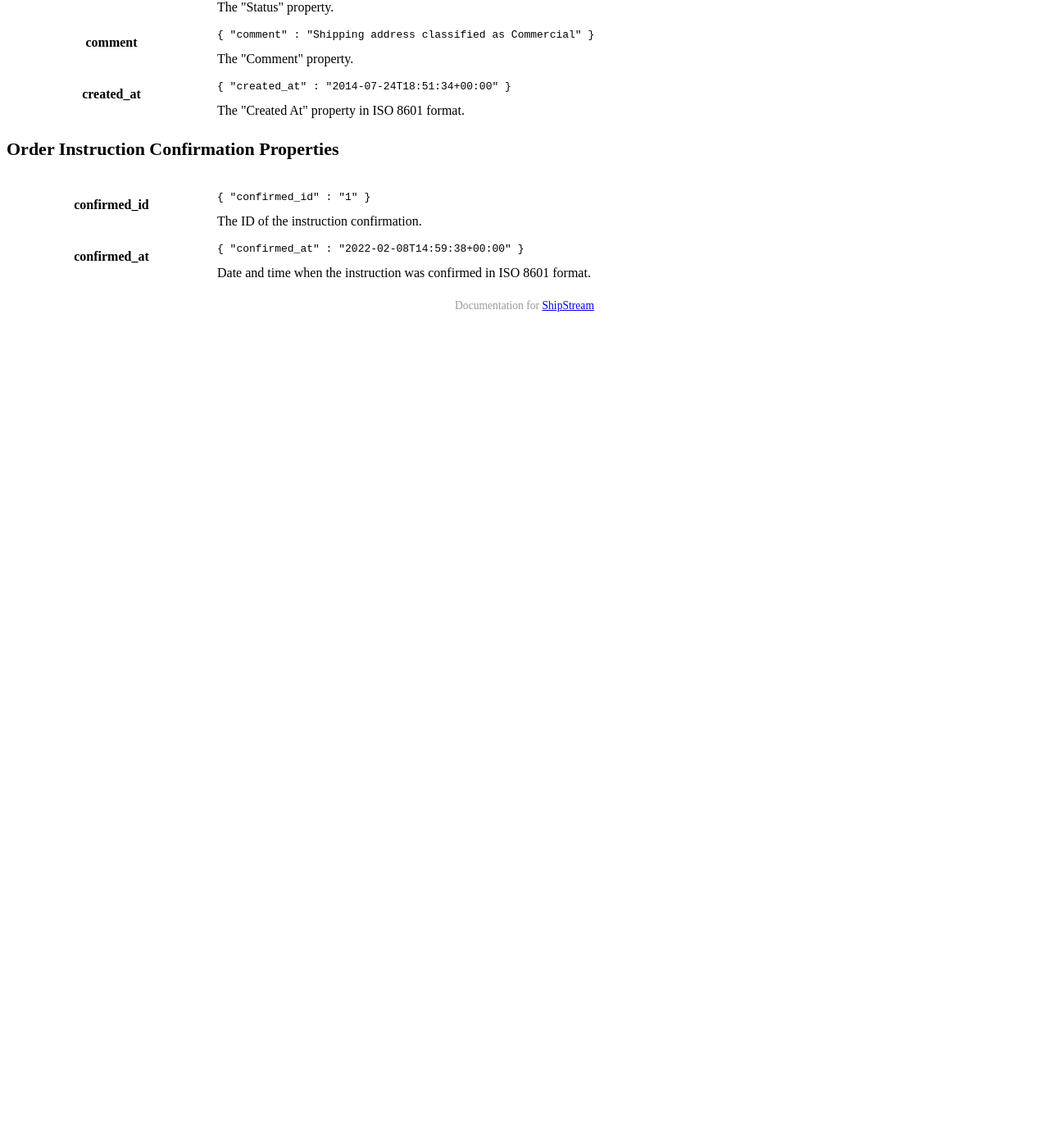
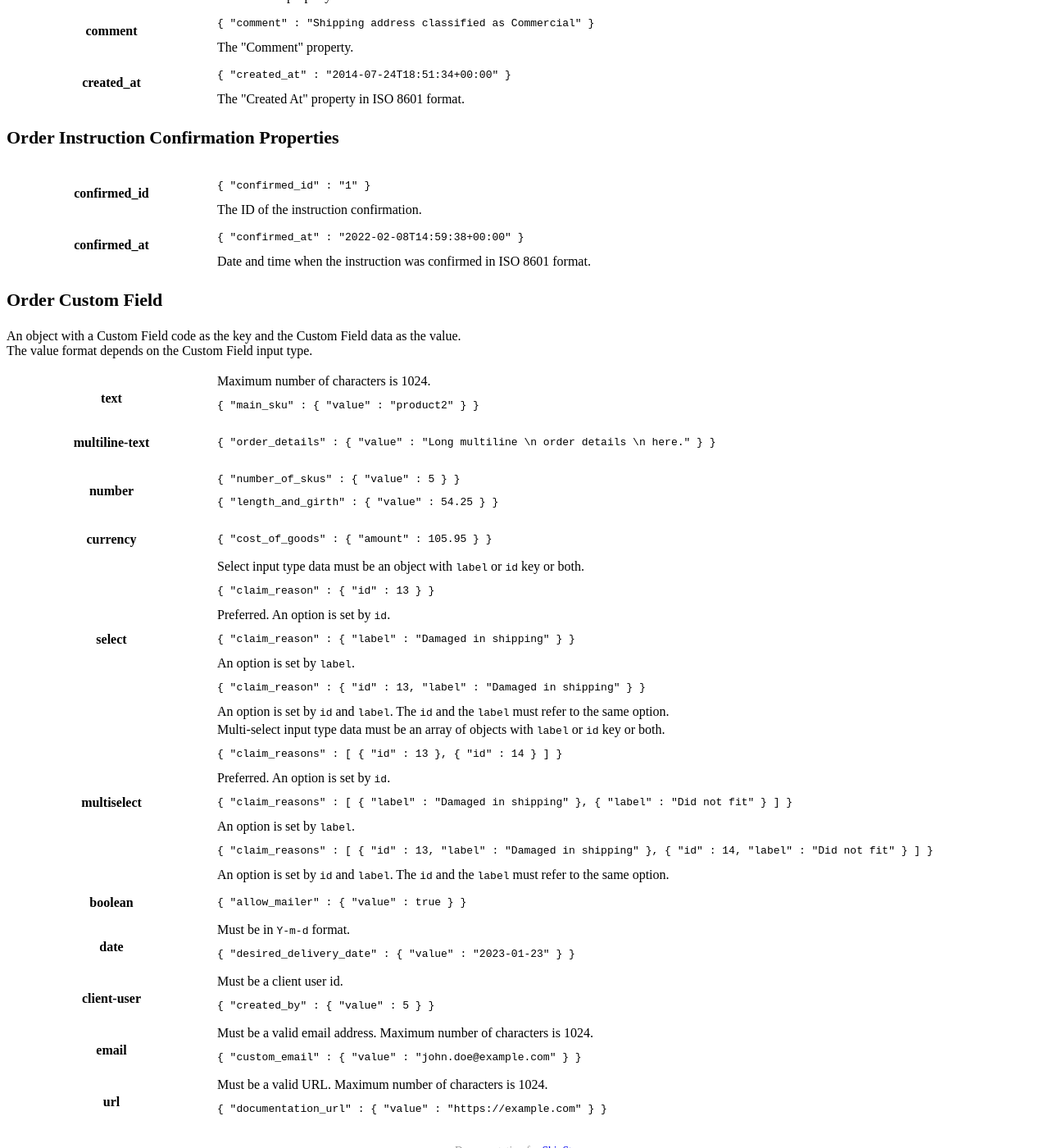
Before and after one commit to ShipStream/shipstream.github.io, a Jekyll site: the page built from _posts/2014-07-25-order.md, in a window 1280 px wide and 1400 px high, scrolled down 25277 px. Shown: the whole window at 82% size. Built offline with Jekyll 4.4.1, drawn with Linux system fonts in a browser that asks for light colours; a style sheet for code colours, icons or effects is not loaded; before the commit the page ends 25678 px from its top, so only the background shows below that; some of the changed text lies outside the part shown.

Commit message:
Order custom fields (#63)
* Add Order Custom Field documentation.

* Update order import formats.

* Fix order.edit parameters formatting.

* Fix order.edit custom fields format.

* Fix order.edit custom fields description.

* Add "Order Custom Field" entity property.

* Fix "label" and "id" formatting.

```diff
--- a/_posts/2014-07-25-order.md
+++ b/_posts/2014-07-25-order.md
@@ -29,6 +29,7 @@ order: 80
  * [Tracking Number](#tracking_number_properties) *(deprecated - please use [Package](#package_properties) instead)*
  * [Package](#package_properties)
  * [Status History](#status_history)
+ * [Order Custom Field](#order_custom_field)
 
 ----
 
@@ -230,7 +231,7 @@ generate_sscc
 : Generate Serial Shipping Container Codes option. If not specified will default to 'false'.
 
 custom_fields
-: Object with Custom Fields. See "<a href="/ref/order-custom-field.html">Order Custom Field</a>".
+: Object with Custom Fields. See [Order Custom Field](#order_custom_field).
 {:.code-defs}
 
 #### Return Value
@@ -333,24 +334,22 @@ Modify the Shipping Address and/or the Order Additional Data for the existing or
 
 2 _object_
 : Order Additional Data (see "[Order Additional Data](#order_additional_data)")
+
+3 _object_
+: Order Custom Field Operations (see "[Order Custom Field Operations](#order_custom_field_operations)")
 {:.code-defs.wide}
 
-3 _object_
-: Order Custom Fields (see "[Order Custom Fields](#order_custom_fields)")
-
-<h3 id="order_custom_fields">
-    Order Custom Fields
+<h3 id="order_custom_field_operations">
+    Order Custom Field Operations
 </h3>
 
-: The key is an operation name. The value is an array of Order Custom Fields data. Keys can be `set`, `add`, `remove`, `add_option`, `remove_option`.<br />
+An object with an operation name as the key and an array of the [Order Custom Field](#order_custom_field) data as the value for all operations except the `remove` operation. The `remove` operation only requires a list of custom field codes.<br />
+Allowed operations: `set`, `add`, `remove`, `add_option`, `remove_option`.<br />
 `set` - Replace all values.<br />
 `add` - Add new fields to existing, replace old values.<br />
 `remove` - Remove only fields specified.<br />
 `add_option` - Multi-selects only. Add an option without unsetting existing options.<br />
 `remove_option` - Multi-selects only. Remove an option without unsetting other options not listed.<br />
-Order Custom Fields data must be an object with `code` and `value` keys for all operations except `remove` operation. `remove` operation only requires `code` key.<br />
-`value` field for select input type must be an object with `label` or `id` key or both.<br />
-`value` field for multi-select input type must be an array of objects with `label` or `id` key or both.<br />
 {:.code-defs}
 
 #### Return Value
@@ -377,10 +376,10 @@ An object with the updated order's [Order Properties](#order_properties).
                 "shipping_method" : "ups_03"
             },
             {
-               "add":
-               [
-                   {"code" : "colors", "value": [{"label": "Red"}]}
-               ]
+                "add":
+                [
+                    {"colors" : [{"label" : "Red"}]}
+                ]
             }
         ]
     ]
@@ -2015,3 +2014,99 @@ true if the comment was added.
     </tr>
 </tbody>
 </table>
+
+<h3 id="order_custom_field">
+    Order Custom Field
+</h3>
+
+An object with a Custom Field code as the key and the Custom Field data as the value.<br />
+The value format depends on the Custom Field input type.<br />
+
+<table class="table-striped">
+<tbody>
+    <tr>
+        <th>text</th>
+        <td>
+            Maximum number of characters is 1024.<br />
+            <pre><code>{ "main_sku" : { "value" : "product2" } }</code></pre>
+        </td>
+    </tr>
+    <tr>
+        <th>multiline-text</th>
+        <td>
+            <pre><code>{ "order_details" : { "value" : "Long multiline \n order details \n here." } }</code></pre>
+        </td>
+    </tr>
+    <tr>
+        <th>number</th>
+        <td>
+            <pre><code>{ "number_of_skus" : { "value" : 5 } }</code></pre>
+            <pre><code>{ "length_and_girth" : { "value" : 54.25 } }</code></pre>
+        </td>
+    </tr>
+    <tr>
+        <th>currency</th>
+        <td>
+            <pre><code>{ "cost_of_goods" : { "amount" : 105.95 } }</code></pre>
+        </td>
+    </tr>
+    <tr>
+        <th>select</th>
+        <td>
+            Select input type data must be an object with <code>label</code> or <code>id</code> key or both.<br />
+            <pre><code>{ "claim_reason" : { "id" : 13 } }</code></pre>
+            Preferred. An option is set by <code>id</code>.<br />
+            <pre><code>{ "claim_reason" : { "label" : "Damaged in shipping" } }</code></pre>
+            An option is set by <code>label</code>.<br />
+            <pre><code>{ "claim_reason" : { "id" : 13, "label" : "Damaged in shipping" } }</code></pre>
+            An option is set by <code>id</code> and <code>label</code>. The <code>id</code> and the <code>label</code> must refer to the same option.<br/>
+        </td>
+    </tr>
+    <tr>
+        <th>multiselect</th>
+        <td>
+            Multi-select input type data must be an array of objects with <code>label</code> or <code>id</code> key or both.<br />
+            <pre><code>{ "claim_reasons" : [ { "id" : 13 }, { "id" : 14 } ] }</code></pre>
+            Preferred. An option is set by <code>id</code>.<br />
+            <pre><code>{ "claim_reasons" : [ { "label" : "Damaged in shipping" }, { "label" : "Did not fit" } ] }</code></pre>
+            An option is set by <code>label</code>.<br />
+            <pre><code>{ "claim_reasons" : [ { "id" : 13, "label" : "Damaged in shipping" }, { "id" : 14, "label" : "Did not fit" } ] }</code></pre>
+            An option is set by <code>id</code> and <code>label</code>. The <code>id</code> and the <code>label</code> must refer to the same option.<br/>
+        </td>
+    </tr>
+    <tr>
+        <th>boolean</th>
+        <td>
+            <pre><code>{ "allow_mailer" : { "value" : true } }</code></pre>
+        </td>
+    </tr>
+    <tr>
+        <th>date</th>
+        <td>
+            Must be in <code>Y-m-d</code> format.
+            <pre><code>{ "desired_delivery_date" : { "value" : "2023-01-23" } }</code></pre>
+        </td>
+    </tr>
+    <tr>
+        <th>client-user</th>
+        <td>
+            Must be a client user id.<br />
+            <pre><code>{ "created_by" : { "value" : 5 } }</code></pre>
+        </td>
+    </tr>
+    <tr>
+        <th>email</th>
+        <td>
+            Must be a valid email address. Maximum number of characters is 1024.<br />
+            <pre><code>{ "custom_email" : { "value" : "john.doe@example.com" } }</code></pre>
+        </td>
+    </tr>
+    <tr>
+        <th>url</th>
+        <td>
+            Must be a valid URL. Maximum number of characters is 1024.<br />
+            <pre><code>{ "documentation_url" : { "value" : "https://example.com" } }</code></pre>
+        </td>
+    </tr>
+</tbody>
+</table>
```
